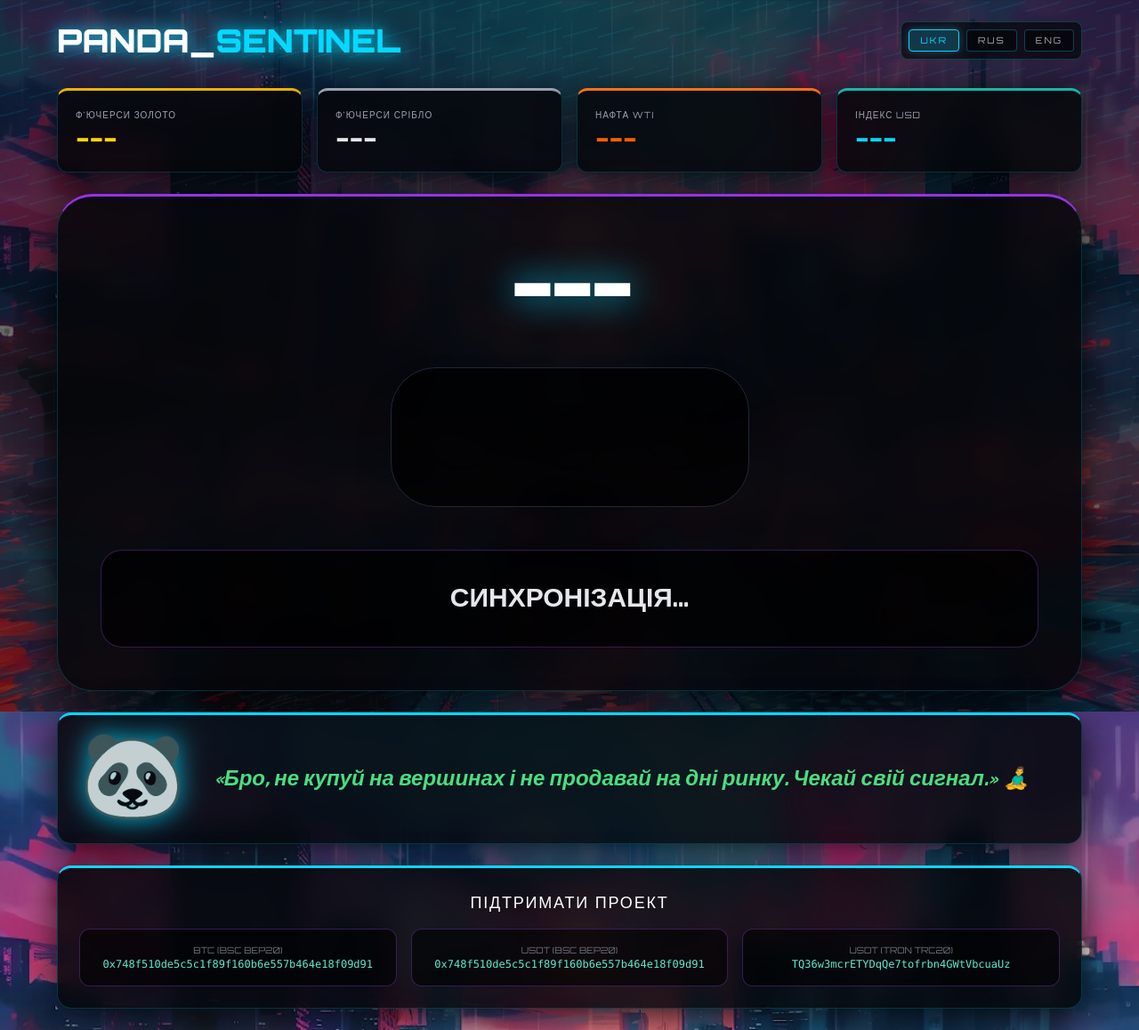
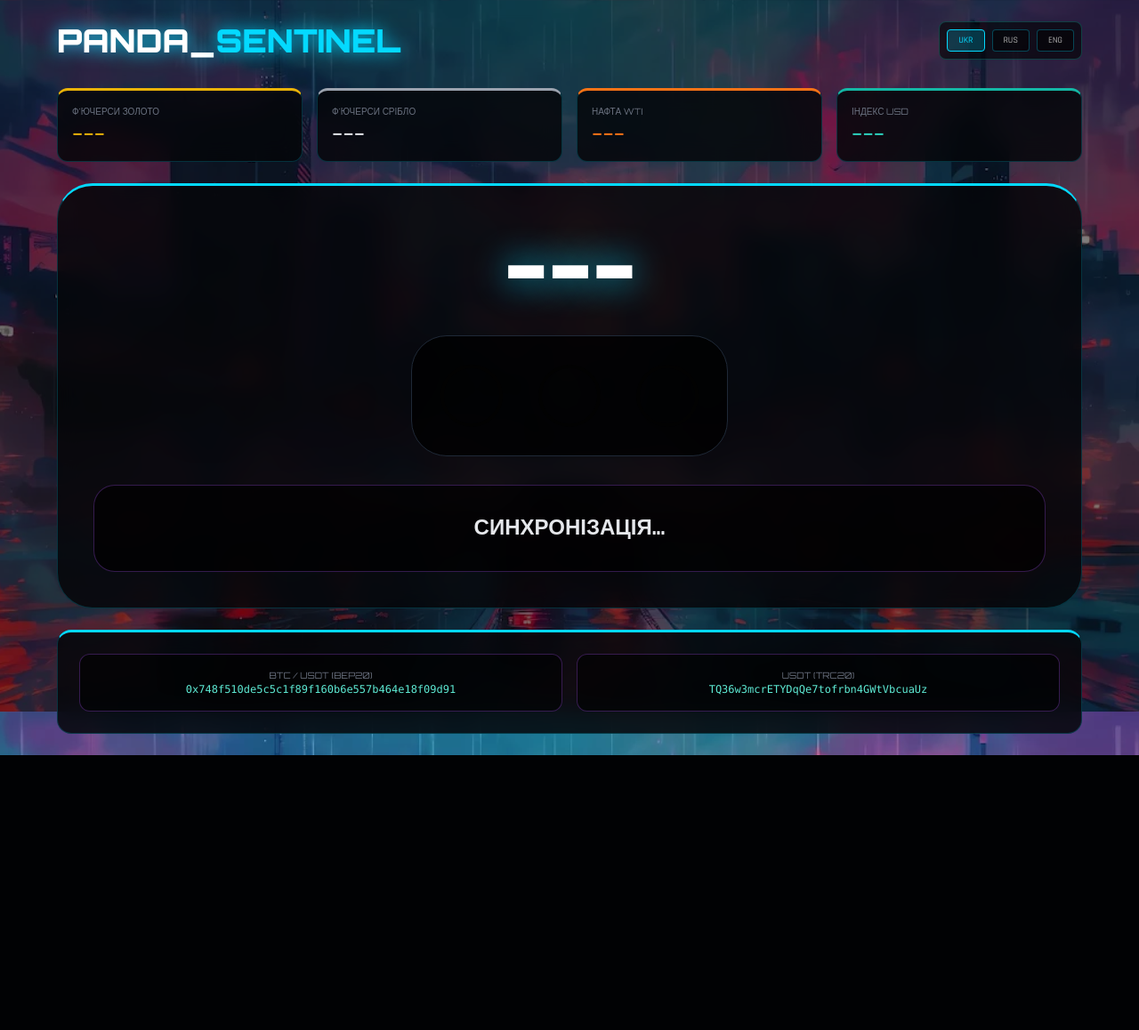
Before and after one commit to urchenckoyaroslav-star/orcas-sentinel, a Flask app: page / in a window 1280 px wide. Shown: the whole page at 89% size. After the commit the page ends 849 px from the top, so only its background shows below. Run offline with Flask 3, Linux system fonts and the light colour scheme; some libraries are stand-ins or nearby versions.

Commit message:
Update index.html

```diff
--- a/templates/index.html
+++ b/templates/index.html
@@ -3,199 +3,109 @@
 <head>
     <meta charset="UTF-8">
     <meta name="viewport" content="width=device-width, initial-scale=1.0">
-    <title>PANDA_SENTINEL | BLADE_RUNNER_2049</title>
-
+    <title>PANDA_SENTINEL | CRYPTO_ORACLE</title>
     <script src="https://cdn.tailwindcss.com"></script>
     <link href="https://fonts.googleapis.com/css2?family=Orbitron:wght@400;700;900&family=Rajdhani:wght@500;700;900&display=swap" rel="stylesheet">
-
     <style>
-        :root {
-            --br-teal: #04d9ff; --br-orange: #ff5e00; --br-magenta: #b800ff;
-            --br-green: #39ff14; --br-red: #ff003c;
-        }
-
-        body {
-            background: url('/static/background.jpg') no-repeat center center fixed; background-size: cover;
-            color: #fff; font-family: 'Rajdhani', sans-serif; overflow-x: hidden;
-        }
-
-        body::before {
-            content: ''; position: fixed; top: 0; left: 0; width: 100%; height: 100%;
-            background: rgba(0, 0, 0, 0.5); z-index: -1;
-        }
-
-        /* Эффект дождя */
-        .rain {
-            position: fixed; top: 0; left: 0; width: 100vw; height: 100vh; z-index: -1;
-            background-image: repeating-linear-gradient(-15deg, transparent, transparent 20px, rgba(4, 217, 255, 0.08) 20px, rgba(4, 217, 255, 0.08) 22px);
-            background-size: 40px 120px; animation: rainDrop 0.5s linear infinite; pointer-events: none;
-        }
-        @keyframes rainDrop { 0% { background-position: 0 0; } 100% { background-position: -40px 120px; } }
+        :root { --br-teal: #04d9ff; --br-green: #39ff14; --br-red: #ff003c; --br-magenta: #b800ff; --br-orange: #ff5e00; }
+        body { background: url('/static/background.jpg') no-repeat center center fixed; background-size: cover; color: #fff; font-family: 'Rajdhani', sans-serif; overflow-x: hidden; }
+        body::before { content: ''; position: fixed; top: 0; left: 0; width: 100%; height: 100%; background: rgba(0, 0, 0, 0.5); z-index: -1; }
 
         .font-cyber { font-family: 'Orbitron', sans-serif; }
+        .cyber-card { background: rgba(5, 7, 10, 0.85); backdrop-filter: blur(12px); border: 1px solid rgba(4, 217, 255, 0.2); border-top: 3px solid var(--br-teal); }
 
-        .cyber-card {
-            background: rgba(5, 7, 10, 0.85); backdrop-filter: blur(12px);
-            border: 1px solid rgba(4, 217, 255, 0.2); border-top: 3px solid var(--br-teal);
-            box-shadow: 0 10px 40px rgba(0,0,0,0.8);
-        }
+        .lang-btn { background: rgba(0,0,0,0.5); border: 1px solid rgba(4, 217, 255, 0.3); color: #aaa; padding: 4px 12px; border-radius: 4px; font-size: 10px; cursor: pointer; }
+        .lang-btn.active { background: rgba(4, 217, 255, 0.2); color: var(--br-teal); border-color: var(--br-teal); }
 
-        /* Кнопки языков */
-        .lang-btn {
-            background: rgba(0,0,0,0.5); border: 1px solid rgba(4, 217, 255, 0.3);
-            color: #aaa; padding: 4px 12px; border-radius: 4px; font-family: 'Orbitron', sans-serif;
-            font-size: 10px; letter-spacing: 2px; cursor: pointer; transition: 0.3s;
-        }
-        .lang-btn.active {
-            background: rgba(4, 217, 255, 0.2); color: var(--br-teal); border-color: var(--br-teal);
-            box-shadow: 0 0 10px rgba(4, 217, 255, 0.3);
-        }
+        .light { width: 70px; height: 70px; border-radius: 50%; filter: brightness(0.1); border: 4px solid #111; transition: 0.3s; }
+        .light.active { filter: brightness(1.8); box-shadow: 0 0 50px currentColor; border-color: currentColor; }
 
-        /* СВЕТОФОР */
-        .light {
-            width: 75px; height: 75px; border-radius: 50%; filter: brightness(0.1);
-            transition: 0.3s cubic-bezier(0.4, 0, 0.2, 1); border: 4px solid #111;
-        }
-        .light.active {
-            filter: brightness(1.8); border-color: currentColor;
-            box-shadow: 0 0 30px currentColor, 0 0 70px currentColor, inset 0 0 20px currentColor;
-        }
+        /* Анімація сну */
+        .sleeping-panda { font-size: 140px; animation: breathe 4s infinite ease-in-out; }
+        @keyframes breathe { 0%, 100% { transform: scale(1); filter: opacity(0.5); } 50% { transform: scale(1.05); filter: opacity(0.9); } }
 
-        /* ЛАЗЕРНЫЕ ЛУЧИ */
-        .surge-beam { position: fixed; bottom: -100vh; left: 50%; width: 6px; height: 100vh; background: var(--br-green); box-shadow: 0 0 40px var(--br-green), 0 0 80px var(--br-green); transform: translateX(-50%); display: none; z-index: 100; }
-        @keyframes surgeUp { 0% { bottom: -100vh; opacity: 1; } 100% { bottom: 100vh; opacity: 0; } }
-
-        .crash-beam { position: fixed; top: -100vh; left: 50%; width: 10px; height: 100vh; background: var(--br-red); box-shadow: 0 0 50px var(--br-red), 0 0 100px var(--br-red); transform: translateX(-50%); display: none; z-index: 100; }
-        @keyframes crashDown { 0% { top: -100vh; opacity: 1; } 100% { top: 100vh; opacity: 0; } }
-
-        @keyframes screenShake { 0% { transform: translate(1px, 1px) rotate(0deg); } 10% { transform: translate(-1px, -2px) rotate(-1deg); } 20% { transform: translate(-3px, 0px) rotate(1deg); } 30% { transform: translate(3px, 2px) rotate(0deg); } 40% { transform: translate(1px, -1px) rotate(1deg); } 50% { transform: translate(-1px, 2px) rotate(-1deg); } 60% { transform: translate(-3px, 1px) rotate(0deg); } 70% { transform: translate(3px, 1px) rotate(-1deg); } 80% { transform: translate(-1px, -1px) rotate(1deg); } 90% { transform: translate(1px, 2px) rotate(0deg); } 100% { transform: translate(1px, -2px) rotate(-1deg); } }
-        .shake { animation: screenShake 0.4s; }
-
-        /* Голографическая Панда */
-        .hologram-panda {
-            filter: grayscale(100%) sepia(100%) hue-rotate(130deg) drop-shadow(0 0 15px var(--br-teal));
-            opacity: 0.8; mix-blend-mode: screen; animation: glitchHolo 4s infinite alternate;
-        }
-        @keyframes glitchHolo {
-            0% { opacity: 0.8; transform: scale(1); }
-            95% { opacity: 0.8; transform: scale(1); }
-            96% { opacity: 0.3; transform: translateX(2px) skewX(5deg); }
-            100% { opacity: 0.8; transform: scale(1); }
-        }
-
-        .copy-toast { opacity: 0; transition: 0.3s; position: absolute; bottom: 10px; left: 50%; transform: translateX(-50%); z-index: 200; pointer-events: none; }
+        .hidden { display: none !important; }
+        .copy-toast { opacity: 0; transition: 0.3s; position: absolute; bottom: 10px; left: 50%; transform: translateX(-50%); }
         .copy-toast.show { opacity: 1; }
     </style>
 </head>
 <body class="min-h-screen flex flex-col items-center justify-center p-6" id="app-body">
 
-    <div class="rain"></div>
-    <div id="surge-beam" class="surge-beam"></div>
-    <div id="crash-beam" class="crash-beam"></div>
-
-    <header class="w-full max-w-6xl flex flex-col md:flex-row justify-between items-center mb-8 z-10 gap-4">
-        <h1 class="font-cyber text-4xl font-black text-white" style="text-shadow: 0 0 20px var(--br-teal);">
-            PANDA_<span style="color: var(--br-teal);">SENTINEL</span>
-        </h1>
-
-        <div class="flex gap-2 bg-black/60 p-2 rounded-lg border border-teal-500/30 backdrop-blur-md">
+    <header class="w-full max-w-6xl flex justify-between items-center mb-8 z-10">
+        <h1 class="font-cyber text-4xl font-black text-white" style="text-shadow: 0 0 20px var(--br-teal);">PANDA_<span style="color: var(--br-teal);">SENTINEL</span></h1>
+        <div class="flex gap-2 bg-black/60 p-2 rounded-lg border border-teal-500/30">
             <button class="lang-btn active" onclick="setLang('uk')">UKR</button>
             <button class="lang-btn" onclick="setLang('ru')">RUS</button>
             <button class="lang-btn" onclick="setLang('en')">ENG</button>
         </div>
     </header>
 
-    <main class="w-full max-w-6xl grid grid-cols-2 md:grid-cols-4 gap-4 mb-6 z-10">
-        <div class="cyber-card p-5 rounded-xl border-t-yellow-500">
-            <div class="text-[10px] uppercase text-gray-400 tracking-widest font-cyber" data-i18n="gold">Ф'ючерси Золото</div>
-            <div class="text-3xl font-cyber font-bold" style="color: #ffd700;" id="gold-val">---</div>
+    <div id="main-ui" class="w-full max-w-6xl flex flex-col items-center">
+        <main class="w-full grid grid-cols-2 md:grid-cols-4 gap-4 mb-6 z-10">
+            <div class="cyber-card p-4 rounded-xl border-t-yellow-500">
+                <div class="text-[10px] uppercase text-gray-500 font-cyber" data-i18n="gold">Ф'ючерси Золото</div>
+                <div id="gold-val" class="text-2xl font-cyber text-yellow-500">---</div>
             </div>
-        <div class="cyber-card p-5 rounded-xl border-t-gray-400">
-            <div class="text-[10px] uppercase text-gray-400 tracking-widest font-cyber" data-i18n="silver">Ф'ючерси Срібло</div>
-            <div class="text-3xl font-cyber font-bold text-gray-200" id="silver-val">---</div>
+            <div class="cyber-card p-4 rounded-xl border-t-gray-400">
+                <div class="text-[10px] uppercase text-gray-500 font-cyber" data-i18n="silver">Ф'ючерси Срібло</div>
+                <div id="silver-val" class="text-2xl font-cyber text-gray-200">---</div>
             </div>
-        <div class="cyber-card p-5 rounded-xl border-t-orange-500">
-            <div class="text-[10px] uppercase text-gray-400 tracking-widest font-cyber" data-i18n="oil">Нафта WTI</div>
-            <div class="text-3xl font-cyber font-bold" style="color: var(--br-orange);" id="oil-val">---</div>
+            <div class="cyber-card p-4 rounded-xl border-t-orange-500">
+                <div class="text-[10px] uppercase text-gray-500 font-cyber" data-i18n="oil">Нафта WTI</div>
+                <div id="oil-val" class="text-2xl font-cyber text-orange-500">---</div>
             </div>
-        <div class="cyber-card p-5 rounded-xl border-t-teal-500">
-            <div class="text-[10px] uppercase text-gray-400 tracking-widest font-cyber" data-i18n="dxy">Індекс USD</div>
-            <div class="text-3xl font-cyber font-bold" style="color: var(--br-teal);" id="dxy-val">---</div>
+            <div class="cyber-card p-4 rounded-xl border-t-teal-500">
+                <div class="text-[10px] uppercase text-gray-500 font-cyber" data-i18n="dxy">Індекс USD</div>
+                <div id="dxy-val" class="text-2xl font-cyber text-teal-400">---</div>
             </div>
         </main>
 
-    <div class="w-full max-w-6xl cyber-card rounded-[40px] p-12 flex flex-col items-center z-10 border-t-purple-600" id="btc-card">
-        <div class="font-cyber text-7xl md:text-8xl font-black mb-12 tracking-tighter text-white" id="btc-val" style="text-shadow: 0 0 40px var(--br-teal);">---</div>
-
-        <div class="flex gap-12 mb-12 bg-black/80 p-10 rounded-[50px] border border-gray-800 shadow-2xl">
+        <div class="w-full cyber-card rounded-[40px] p-10 flex flex-col items-center z-10">
+            <div id="btc-val" class="font-cyber text-7xl md:text-8xl font-black mb-8 text-white" style="text-shadow: 0 0 40px var(--br-teal);">---</div>
+            <div class="flex gap-10 mb-8 bg-black/80 p-8 rounded-[40px] border border-gray-800">
                 <div id="light-buy" class="light" style="color: var(--br-green)"></div>
                 <div id="light-wait" class="light" style="color: #ffb700"></div>
                 <div id="light-sell" class="light" style="color: var(--br-red)"></div>
             </div>
-
-        <div class="w-full bg-black/70 border border-purple-500/30 p-8 rounded-3xl text-2xl md:text-3xl text-center font-bold text-gray-200 min-h-[110px] flex items-center justify-center transition-all" id="status-text">
-            СИНХРОНІЗАЦІЯ...
+            <div id="status-text" class="w-full bg-black/70 border border-purple-500/30 p-8 rounded-3xl text-2xl text-center font-bold text-gray-200">СИНХРОНІЗАЦІЯ...</div>
         </div>
     </div>
 
-    <div class="w-full max-w-6xl cyber-card rounded-2xl p-6 mt-6 z-10 flex flex-col md:flex-row items-center gap-8">
-        <div class="text-8xl hologram-panda">🐼</div>
-        <div class="text-xl md:text-2xl font-bold italic text-green-400" data-i18n="panda">
-            «Бро, не купуй на вершинах і не продавай на дні ринку. Чекай свій сигнал.» 🧘‍♂️
-        </div>
+    <div id="offline-ui" class="w-full max-w-6xl cyber-card rounded-[40px] p-12 flex flex-col items-center z-10 text-center hidden">
+        <div class="sleeping-panda mb-6">🐼💤</div>
+        <h2 class="text-3xl md:text-4xl font-bold text-teal-300 mb-6 font-cyber" data-i18n="off_t">SYSTEM ASLEEP</h2>
+        <p class="text-xl md:text-2xl text-gray-300 leading-relaxed max-w-3xl" data-i18n="off_m">
+            Ми спимо через те, що у нас відсутній інтернет або електроенергія. Якщо можете допомогти, зробіть донат на Старлінк та батарею Екофло.
+        </p>
     </div>
 
     <div class="w-full max-w-6xl cyber-card rounded-2xl p-6 mt-6 z-10 text-center relative border-t-magenta-500">
-        <h3 class="text-lg font-cyber text-white mb-4 tracking-widest" data-i18n="donate_title">ПІДТРИМАТИ ПРОЕКТ</h3>
         <div class="flex flex-col md:flex-row justify-center gap-4">
-            <div class="bg-black/60 border border-purple-500/30 p-4 rounded-xl cursor-pointer hover:border-teal-400 flex-1 group" onclick="copyCrypto('0x748f510de5c5c1f89f160b6e557b464e18f09d91')">
-                <div class="text-[10px] text-gray-500 font-cyber">BTC (BSC BEP20)</div>
-                <div class="text-xs text-teal-300 break-all font-mono">0x748f510de5c5c1f89f160b6e557b464e18f09d91</div>
+            <div class="bg-black/60 border border-purple-500/30 p-4 rounded-xl cursor-pointer hover:border-teal-400 flex-1" onclick="copyCrypto('0x748f510de5c5c1f89f160b6e557b464e18f09d91')">
+                <div class="text-[10px] text-gray-500 font-cyber">BTC / USDT (BEP20)</div>
+                <div class="text-xs text-teal-300 font-mono">0x748f510de5c5c1f89f160b6e557b464e18f09d91</div>
             </div>
-            <div class="bg-black/60 border border-purple-500/30 p-4 rounded-xl cursor-pointer hover:border-teal-400 flex-1 group" onclick="copyCrypto('0x748f510de5c5c1f89f160b6e557b464e18f09d91')">
-                <div class="text-[10px] text-gray-500 font-cyber">USDT (BSC BEP20)</div>
-                <div class="text-xs text-teal-300 break-all font-mono">0x748f510de5c5c1f89f160b6e557b464e18f09d91</div>
-            </div>
-            <div class="bg-black/60 border border-purple-500/30 p-4 rounded-xl cursor-pointer hover:border-teal-400 flex-1 group" onclick="copyCrypto('TQ36w3mcrETYDqQe7tofrbn4GWtVbcuaUz')">
-                <div class="text-[10px] text-gray-500 font-cyber">USDT (TRON TRC20)</div>
-                <div class="text-xs text-teal-300 break-all font-mono">TQ36w3mcrETYDqQe7tofrbn4GWtVbcuaUz</div>
+            <div class="bg-black/60 border border-purple-500/30 p-4 rounded-xl cursor-pointer hover:border-teal-400 flex-1" onclick="copyCrypto('TQ36w3mcrETYDqQe7tofrbn4GWtVbcuaUz')">
+                <div class="text-[10px] text-gray-500 font-cyber">USDT (TRC20)</div>
+                <div class="text-xs text-teal-300 font-mono">TQ36w3mcrETYDqQe7tofrbn4GWtVbcuaUz</div>
             </div>
         </div>
-        <div id="copy-toast" class="copy-toast bg-green-500 text-black px-6 py-2 rounded-full text-sm font-bold shadow-lg">COPIED</div>
+        <div id="copy-toast" class="copy-toast bg-green-500 text-black px-4 py-1 rounded-full text-xs font-bold">COPIED</div>
     </div>
 
     <script>
         const dict = {
-            uk: {
-                gold: "Ф'ючерси Золото", silver: "Ф'ючерси Срібло", oil: "Нафта WTI", dxy: "Індекс USD",
-                panda: "«Бро, не купуй на вершинах і не продавай на дні ринку. Чекай свій сигнал.» 🧘‍♂️",
-                donate_title: "ПІДТРИМАТИ РОЗРОБКУ АЛГОРИТМУ",
-                status_SYNC: "СИНХРОНІЗАЦІЯ...", status_BUY: "ГОТУЙСЯ ДО ПОКУПКИ 🟢",
-                status_SELL: "ГОТУЙСЯ ДО ПРОДАЖУ 🔴", status_FLAT: "РИНОК У РІВНОВАЗІ..."
-            },
-            ru: {
-                gold: "Фьючерсы Золото", silver: "Фьючерсы Серебро", oil: "Нефть WTI", dxy: "Индекс USD",
-                panda: "«Бро, не покупай на вершинах и не продавай на дне рынка. Жди свой сигнал.» 🧘‍♂️",
-                donate_title: "ПОДДЕРЖАТЬ РАЗРАБОТКУ АЛГОРИТМА",
-                status_SYNC: "СИНХРОНИЗАЦИЯ...", status_BUY: "ГОТОВЬСЯ К ПОКУПКЕ 🟢",
-                status_SELL: "ГОТОВЬСЯ К ПРОДАЖЕ 🔴", status_FLAT: "РЫНОК В РАВНОВЕСИИ..."
-            },
-            en: {
-                gold: "Gold Futures", silver: "Silver Futures", oil: "Oil WTI", dxy: "USD Index",
-                panda: "«Bro, don't buy the tops and don't sell the bottoms. Wait for the signal.» 🧘‍♂️",
-                donate_title: "SUPPORT ALGORITHM DEVELOPMENT",
-                status_SYNC: "SYNCING...", status_BUY: "PREPARE TO BUY 🟢",
-                status_SELL: "PREPARE TO SELL 🔴", status_FLAT: "MARKET IN BALANCE..."
-            }
+            uk: { gold: "Ф'ючерси Золото", silver: "Ф'ючерси Срібло", oil: "Нафта WTI", dxy: "Індекс USD", off_t: "СИСТЕМА СПИТЬ", off_m: "Ми спимо через те, що у нас відсутній інтернет або електроенергія. Якщо можете допомогти, зробіть донат на Старлінк та батарею Екофло.", status_SYNC: "СИНХРОНІЗАЦІЯ...", status_BUY: "ГОТУЙСЯ ДО ПОКУПКИ 🟢", status_SELL: "ГОТУЙСЯ ДО ПРОДАЖУ 🔴", status_FLAT: "РИНОК У РІВНОВАЗІ..." },
+            ru: { gold: "Фьючерсы Золото", silver: "Фьючерсы Серебро", oil: "Нефть WTI", dxy: "Индекс USD", off_t: "СИСТЕМА СПИТ", off_m: "Мы спим из-за того, что у нас отсутствует интернет или электричество. Если можете помочь, то сделайте донат на Старлинк и Экофло батарею.", status_SYNC: "СИНХРОНИЗАЦИЯ...", status_BUY: "ГОТОВЬСЯ К ПОКУПКЕ 🟢", status_SELL: "ГОТОВЬСЯ К ПРОДАЖЕ 🔴", status_FLAT: "РЫНОК В РАВНОВЕСИИ..." },
+            en: { gold: "Gold Futures", silver: "Silver Futures", oil: "Oil WTI", dxy: "USD Index", off_t: "SYSTEM ASLEEP", off_m: "We are sleeping because we have no internet or electricity. If you can help, please donate for Starlink and Ecoflow battery.", status_SYNC: "SYNCING...", status_BUY: "PREPARE TO BUY 🟢", status_SELL: "PREPARE TO SELL 🔴", status_FLAT: "MARKET IN BALANCE..." }
         };
 
-        let currentLang = 'uk'; let currentStatusCode = "SYNC"; let lastSignal = "";
+        let currentLang = 'uk'; let currentStatusCode = "SYNC";
 
         function setLang(lang) {
             currentLang = lang;
             document.querySelectorAll('.lang-btn').forEach(b => b.classList.toggle('active', b.innerText.toLowerCase() === lang));
             document.querySelectorAll('[data-i18n]').forEach(el => el.innerText = dict[lang][el.getAttribute('data-i18n')]);
-            document.getElementById('status-text').innerText = dict[currentLang]["status_" + currentStatusCode];
         }
 
         function copyCrypto(text) {
@@ -207,6 +117,14 @@
         async function update() {
             try {
                 const res = await fetch('/api/pulse'); const data = await res.json();
+
+                if (data.status_code === "OFFLINE") {
+                    document.getElementById('main-ui').classList.add('hidden');
+                    document.getElementById('offline-ui').classList.remove('hidden');
+                } else {
+                    document.getElementById('main-ui').classList.remove('hidden');
+                    document.getElementById('offline-ui').classList.add('hidden');
+
                     document.getElementById('gold-val').innerText = '$' + data.gold_price.toFixed(2);
                     document.getElementById('silver-val').innerText = '$' + data.silver_price.toFixed(2);
                     document.getElementById('btc-val').innerText = '$' + data.btc_price.toLocaleString();
@@ -217,22 +135,10 @@
                     document.getElementById('status-text').innerText = dict[currentLang]["status_" + currentStatusCode];
 
                     document.querySelectorAll('.light').forEach(l => l.classList.remove('active'));
-                if (data.signal === 'BUY') {
-                    document.getElementById('light-buy').classList.add('active');
-                    if(lastSignal !== 'BUY') {
-                        const s = document.getElementById('surge-beam'); s.style.display='block';
-                        s.style.animation='surgeUp 1.5s forwards'; setTimeout(()=>s.style.display='none', 1500);
+                    if (data.signal === 'BUY') document.getElementById('light-buy').classList.add('active');
+                    else if (data.signal === 'SELL') document.getElementById('light-sell').classList.add('active');
+                    else document.getElementById('light-wait').classList.add('active');
                 }
-                } else if (data.signal === 'SELL') {
-                    document.getElementById('light-sell').classList.add('active');
-                    if(lastSignal !== 'SELL') {
-                        document.getElementById('app-body').classList.add('shake');
-                        const c = document.getElementById('crash-beam'); c.style.display='block';
-                        c.style.animation='crashDown 1s forwards';
-                        setTimeout(()=>{c.style.display='none'; document.getElementById('app-body').classList.remove('shake');}, 1000);
-                    }
-                } else { document.getElementById('light-wait').classList.add('active'); }
-                lastSignal = data.signal;
             } catch (e) {}
         }
         setInterval(update, 2000);
```
Lines whose indentation alone changed are shown as unchanged.
